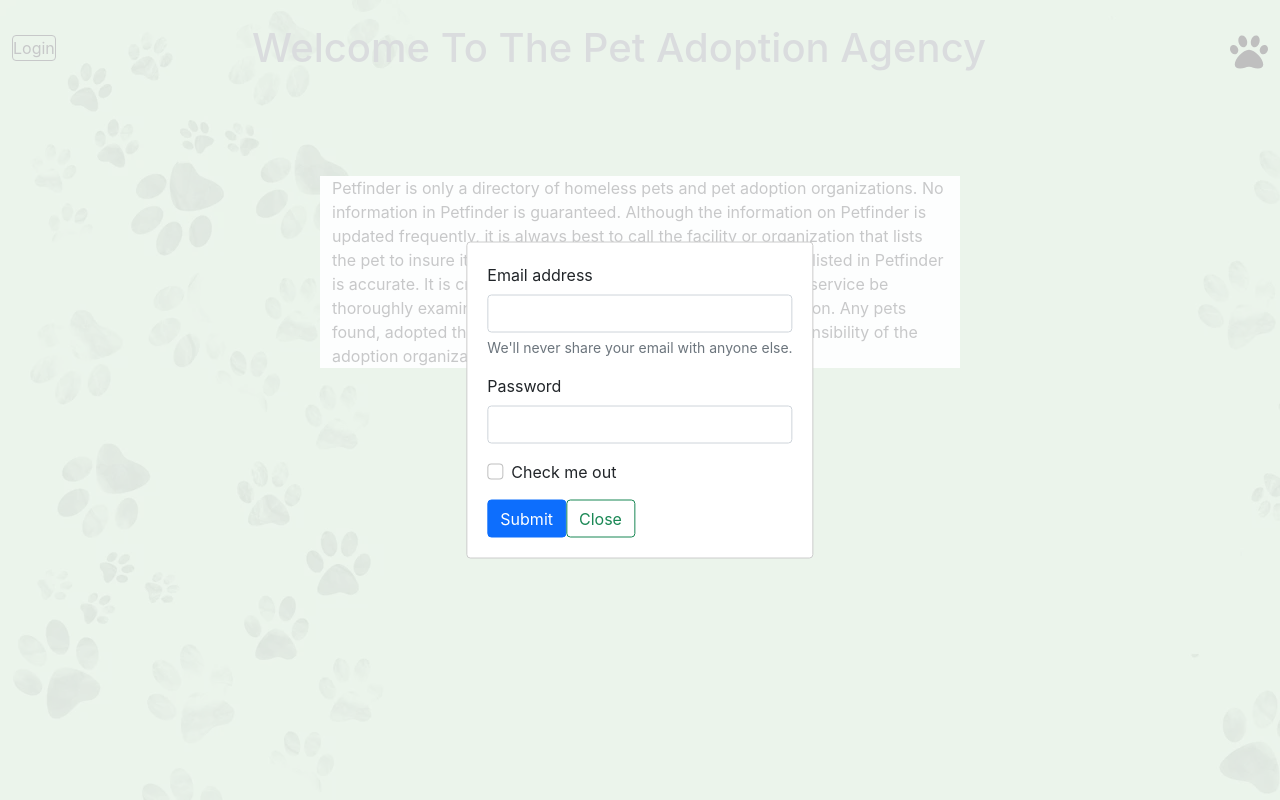
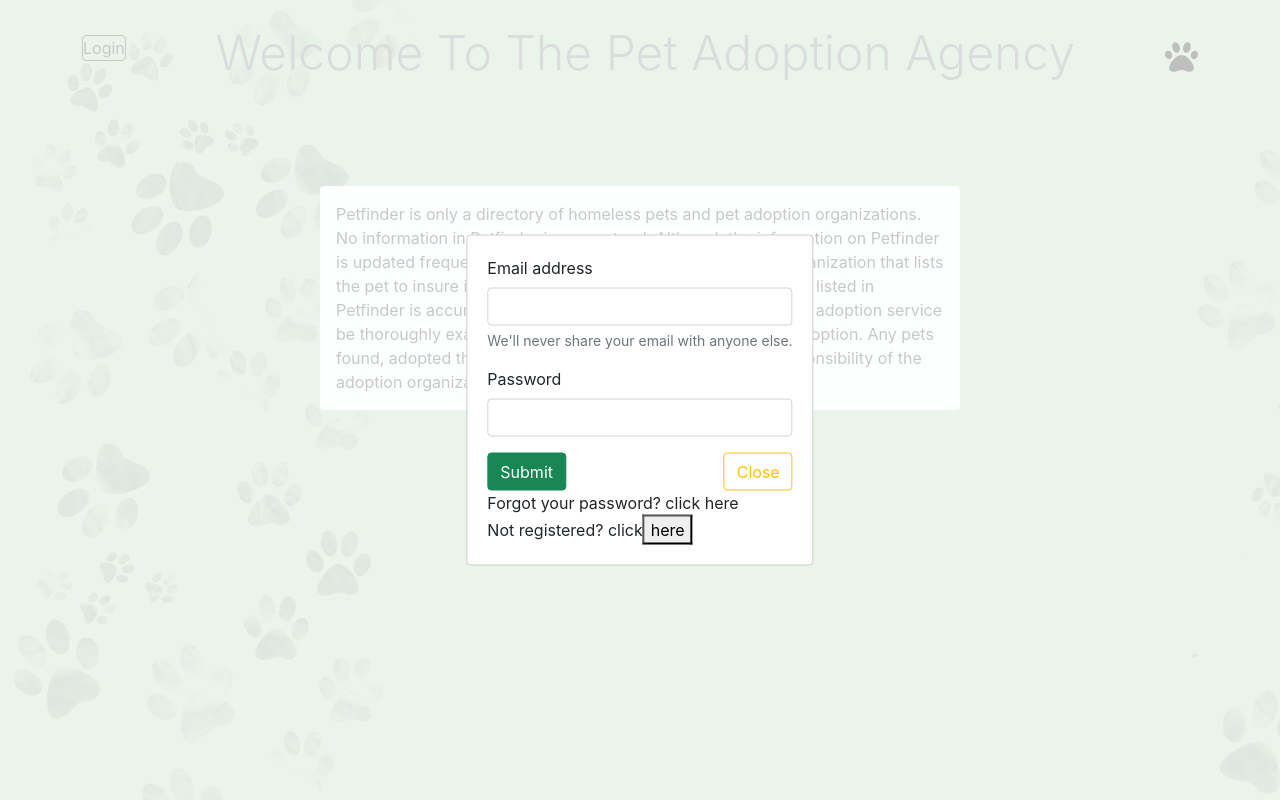
Before and after one commit to eladahdut/pet-adoption-front-end, a React (Create React App) app: page / in a window 1280 px wide. Both pictures are taken after a click on the button "Login". Built offline with nearby package versions, Linux system fonts and the light colour scheme.

Commit message:
made some progress

```diff
--- a/src/components/homepage(loggedOut)/Header.jsx
+++ b/src/components/homepage(loggedOut)/Header.jsx
@@ -1,11 +1,11 @@
 import React from "react";
-import LogSigBtn from "./LogSigBtn";
+import LogSigBtn from "./LoginBtn";
 
 function Header() {
   return (
-    <header className="container-fluid bg-transparent d-flex justify-content-between">
+    <header className="container bg-transparent d-flex justify-content-between">
       <LogSigBtn />
-      <h1 className="text-secondary me-5 ">
+      <h1 className="text-secondary display-5">
         Welcome To The Pet Adoption Agency
       </h1>
       <img style={{ width: "3%" }} src="images/paw-solid.svg" alt="app-logo" />
--- a/src/components/homepage(loggedOut)/HomePageOut.jsx
+++ b/src/components/homepage(loggedOut)/HomePageOut.jsx
@@ -4,7 +4,7 @@ import Intro from "./Intro";
 
 function HomePageOut() {
   return (
-    <>
+    <div>
       <div>
         <Header />
       </div>
@@ -12,10 +12,10 @@ function HomePageOut() {
       <br />
       <br />
       <br />
-      <div className="container col-6 bg-light">
+      <div className="container col-6 bg-light rounded p-3">
         <Intro />
       </div>
-    </>
+    </div>
   );
 }
 
--- a/src/components/homepage(loggedOut)/LogSigBtn.jsx
+++ b/src/components/homepage(loggedOut)/LoginBtn.jsx
@@ -1,6 +1,6 @@
 import React from "react";
 import Modal from "react-modal";
-import LogSigModal from "./logSigModal";
+import LoginModal from "./LoginModal";
 Modal.setAppElement("#root");
 
 function LogSigBtn() {
@@ -14,10 +14,10 @@ function LogSigBtn() {
       transform: "translate(-50%, -50%)",
     },
   };
-  const [modalIsOpen, setIsOpen] = React.useState(false);
+  const [isModalOpen, setIsOpen] = React.useState(false);
 
   function toggleModal() {
-    setIsOpen(!modalIsOpen);
+    setIsOpen(!isModalOpen);
   }
 
   return (
@@ -32,10 +32,10 @@ function LogSigBtn() {
         Login
       </button>
       <Modal
-        isOpen={modalIsOpen}
+        isOpen={isModalOpen}
         style={customStyles}
         toggleModal={toggleModal}>
-        <LogSigModal />
+        <LoginModal />
       </Modal>
     </div>
   );
--- /dev/null
+++ b/src/components/homepage(loggedOut)/LoginModal.jsx
@@ -0,0 +1,73 @@
+import React from "react";
+import Modal from "react-modal";
+import SignInModal from "./SignInModal";
+Modal.setAppElement("#root");
+
+function LogSigModal() {
+  const customStyles = {
+    content: {
+      top: "50%",
+      left: "50%",
+      right: "auto",
+      bottom: "auto",
+      marginRight: "-50%",
+      transform: "translate(-50%, -50%)",
+    },
+  };
+  const [isModalOpen, setIsOpen] = React.useState(false);
+
+  function toggleModal() {
+    setIsOpen(!isModalOpen);
+  }
+
+  return (
+    <form>
+      <div class="mb-3">
+        <label for="exampleInputEmail1" class="form-label">
+          Email address
+        </label>
+        <input
+          type="email"
+          class="form-control"
+          id="exampleInputEmail1"
+          aria-describedby="emailHelp"
+        />
+        <div id="emailHelp" class="form-text">
+          We'll never share your email with anyone else.
+        </div>
+      </div>
+      <div class="mb-3">
+        <label for="exampleInputPassword1" class="form-label">
+          Password
+        </label>
+        <input
+          type="password"
+          class="form-control"
+          id="exampleInputPassword1"
+        />
+      </div>
+      <div className="d-flex justify-content-between">
+        <button type="submit" class="btn btn-success">
+          Submit
+        </button>
+        <button
+          onClick={(e) => toggleModal(e)}
+          className="btn btn-outline-warning">
+          Close
+        </button>
+      </div>
+      <div>Forgot your password? click here</div>
+      <div>
+        Not registered? click
+        <button onClick={(e) => toggleModal(e)}>here</button>
+      </div>
+      <Modal style={customStyles} toggleModal={toggleModal}>
+        <SignInModal />
+      </Modal>
+    </form>
+  );
+}
+
+export default LogSigModal;
+// isOpen={isModalOpen}
+//
--- /dev/null
+++ b/src/components/homepage(loggedOut)/SignInModal.jsx
@@ -0,0 +1,66 @@
+function SignInModal(props) {
+  return (
+    <form>
+      <div class="mb-3">
+        <label for="exampleInputEmail1" class="form-label">
+          Email address
+        </label>
+        <input
+          type="email"
+          class="form-control"
+          id="exampleInputEmail1"
+          aria-describedby="emailHelp"
+        />
+        <div id="emailHelp" class="form-text">
+          We'll never share your email with anyone else.
+        </div>
+      </div>
+      <div class="mb-3">
+        <label for="inputPassword" class="form-label">
+          Password
+        </label>
+        <input type="password" class="form-control" id="inputPassword" />
+      </div>
+      <div class="mb-3">
+        <label for="repeatPassword" class="form-label">
+          Repeat Password Please
+        </label>
+        <input type="password" class="form-control" id="repeatPassword" />
+      </div>
+      <div className="d-flex flex-wrap">
+        <div className="col-5">
+          <label for="firstName" class="form-label">
+            First Name
+          </label>
+          <input type="text" class="form-control" id="firstName" />
+        </div>
+        &nbsp;&nbsp;&nbsp;
+        <div className="col-6" className="col-5">
+          <label for="lastName" class="form-label">
+            Last Name
+          </label>
+          <input type="text" class="form-control" id="lastName" />
+        </div>
+        <div className="col-5">
+          <label for="phone" class="form-label">
+            Phone
+          </label>
+          <input type="tel" class="form-control" id="phone" />
+        </div>
+      </div>
+      <br />
+      <div className="d-flex justify-content-around">
+        <button type="submit" class="btn btn-success">
+          Submit
+        </button>
+        <button
+          onClick={(e) => props.toggleModal(e)}
+          className="btn btn-outline-warning">
+          Close
+        </button>
+      </div>
+    </form>
+  );
+}
+
+export default SignInModal;
--- a/src/components/homepage(loggedOut)/logSigModal.jsx
+++ /dev/null
@@ -1,47 +0,0 @@
-import React from "react";
-
-function LogSigModal(props) {
-  console.log(props);
-  return (
-    <form>
-      <div class="mb-3">
-        <label for="exampleInputEmail1" class="form-label">
-          Email address
-        </label>
-        <input
-          type="email"
-          class="form-control"
-          id="exampleInputEmail1"
-          aria-describedby="emailHelp"
-        />
-        <div id="emailHelp" class="form-text">
-          We'll never share your email with anyone else.
-        </div>
-      </div>
-      <div class="mb-3">
-        <label for="exampleInputPassword1" class="form-label">
-          Password
-        </label>
-        <input
-          type="password"
-          class="form-control"
-          id="exampleInputPassword1"
-        />
-      </div>
-      <div class="mb-3 form-check">
-        <input type="checkbox" class="form-check-input" id="exampleCheck1" />
-        <label class="form-check-label" for="exampleCheck1">
-          Check me out
-        </label>
-      </div>
-      <button type="submit" class="btn btn-primary">
-        Submit
-      </button>
-      <button onClick={props.toggleModal} className="btn btn-outline-success">
-        Close
-      </button>
-    </form>
-  );
-}
-
-export default LogSigModal;
```
